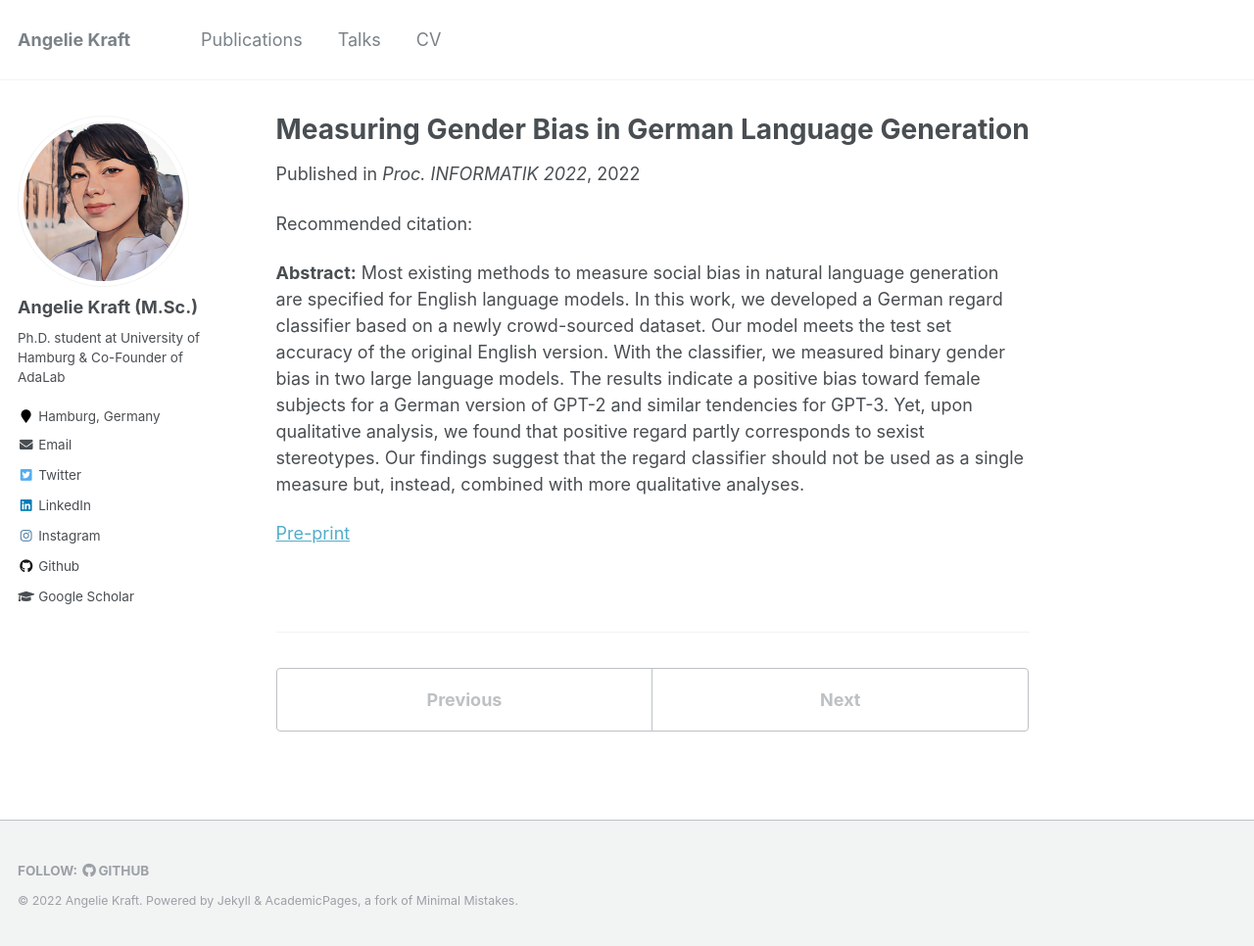
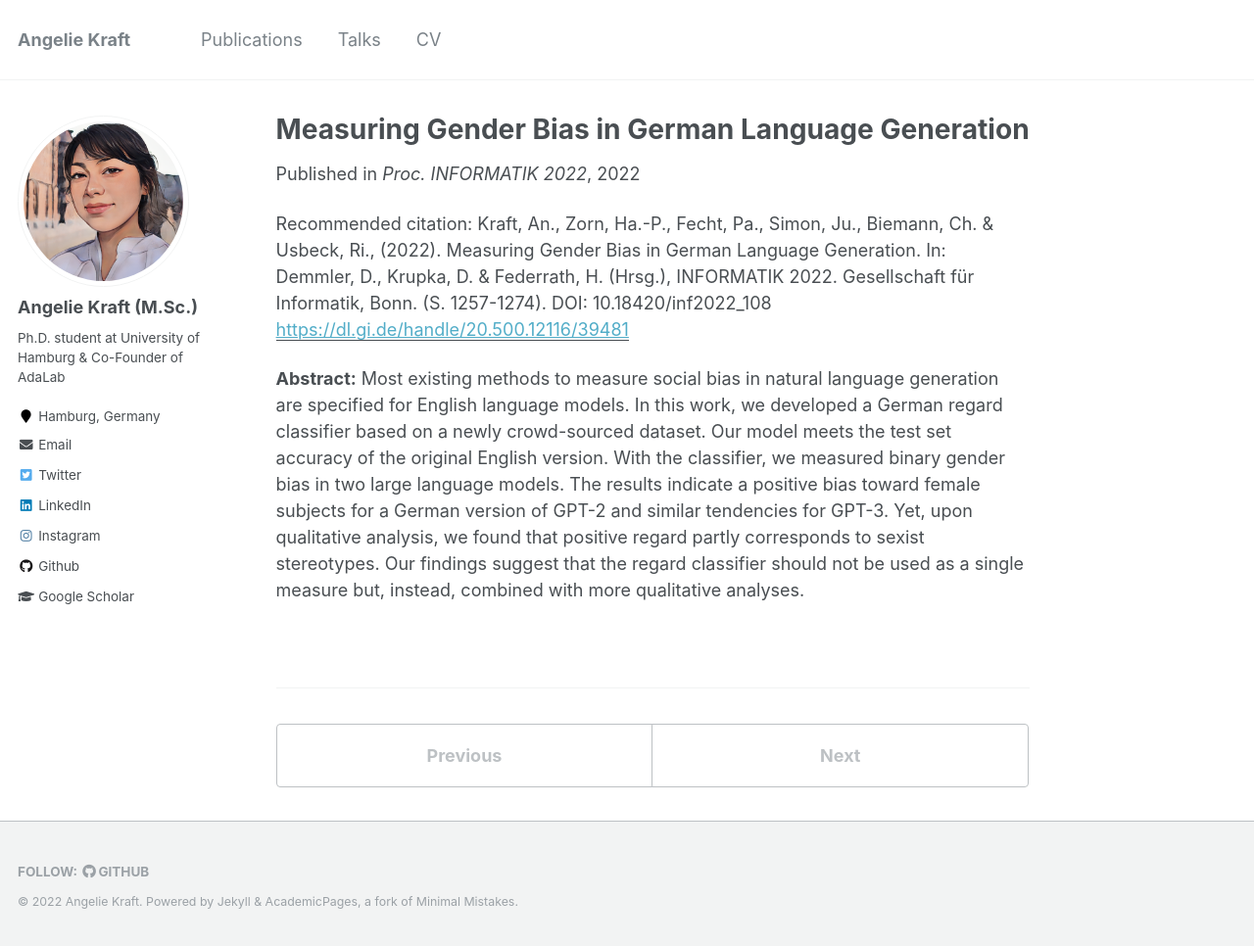
Before and after one commit to krangelie/krangelie.github.io, a Jekyll site: the page built from _publications/2022-german-regard-number-1.md, in a window 1280 px wide and 966 px high. Shown: the whole window at 98% size. Built offline with Jekyll 4.4.1, drawn with Linux system fonts in a browser that asks for light colours.

Commit message:
Update 2022-german-regard-number-1.md

```diff
--- a/_publications/2022-german-regard-number-1.md
+++ b/_publications/2022-german-regard-number-1.md
@@ -5,8 +5,8 @@
 date: 2022-09-29
 venue: 'Proc. INFORMATIK 2022'
 excerpt: ''
-paperurl: ''
-citation: ''
+paperurl: 'https://dl.gi.de/handle/20.500.12116/39481'
+citation: 'Kraft, An., Zorn, Ha.-P., Fecht, Pa., Simon, Ju., Biemann, Ch. & Usbeck, Ri., (2022). Measuring Gender Bias in German Language Generation. In: Demmler, D., Krupka, D. & Federrath, H. (Hrsg.), INFORMATIK 2022. Gesellschaft für Informatik, Bonn. (S. 1257-1274). DOI: 10.18420/inf2022_108'
 ---
 **Abstract:** Most existing methods to measure social bias in natural language generation are specified
 for English language models. In this work, we developed a German regard classifier based on a newly
@@ -16,5 +16,3 @@
 Yet, upon qualitative analysis, we found that positive regard partly corresponds to sexist stereotypes.
 Our findings suggest that the regard classifier should not be used as a single measure but, instead,
 combined with more qualitative analyses.
-
-[Pre-print](https://www.edit.fis.uni-hamburg.de/ws/files/18665970/kraftetal2022_german_regard.pdf)
```
